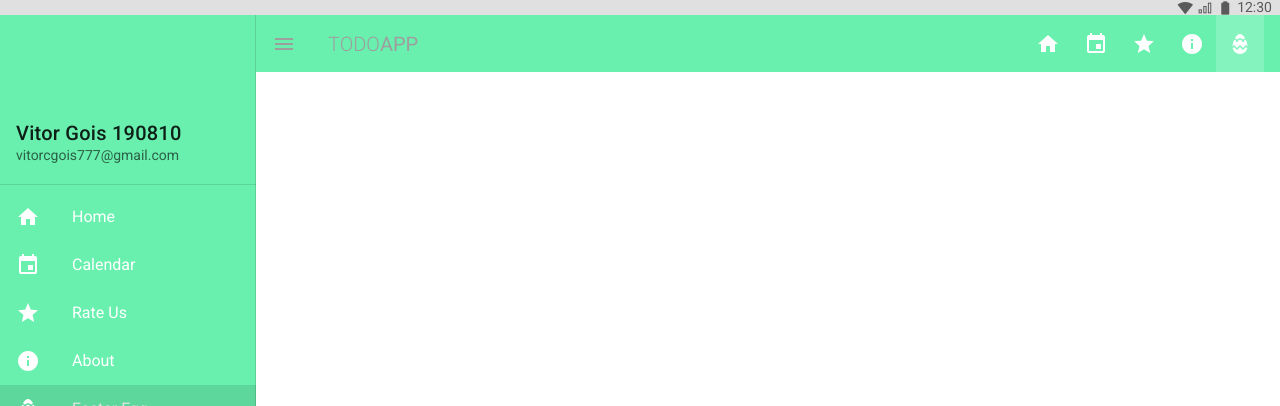
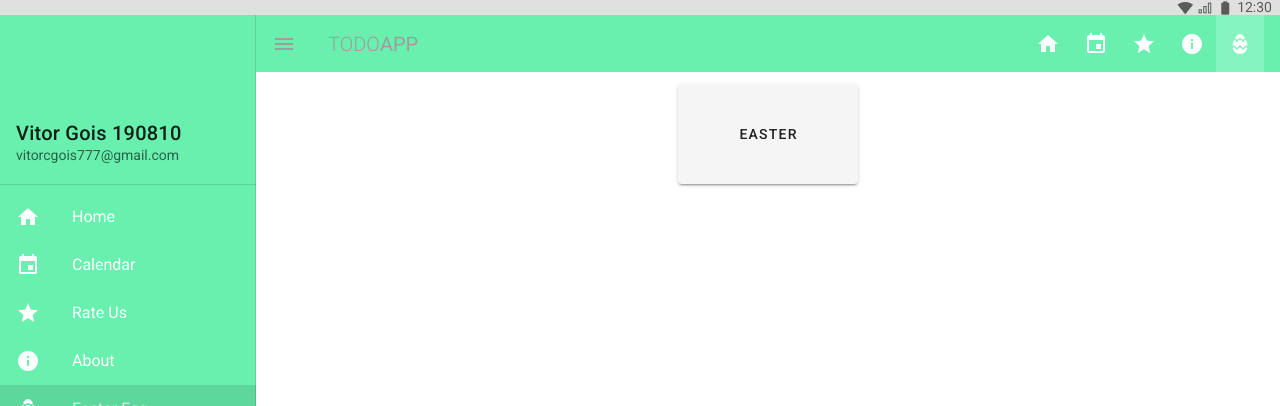
Before and after one commit to VitorGois/hellorword-vue, a Vue app: page /easter in a window 1280 px wide. Shown: the top 406 px of the page. Built offline with nearby package versions, Linux system fonts and the light colour scheme.

Commit message:
add dog easter egg page

```diff
--- a/package.json
+++ b/package.json
@@ -8,6 +8,7 @@
     "lint": "vue-cli-service lint"
   },
   "dependencies": {
+    "axios": "^0.24.0",
     "core-js": "^3.6.5",
     "material-design-icons-iconfont": "^6.1.1",
     "vue": "^2.6.11",
--- a/src/router/index.js
+++ b/src/router/index.js
@@ -5,6 +5,7 @@ import HelloWorld from '../views/HelloWorld'
 import About from '../views/About'
 import Calendar from '../views/Calendar'
 import RateUs from '../views/RateUs'
+import EasterEgg from '../views/EasterEgg'
 
 Vue.use(VueRouter)
 
@@ -33,6 +34,11 @@ const routes = [
     path: '/rateus',
     name: 'RateUs',
     component: RateUs
+  },
+  {
+    path: '/easter',
+    name: 'easterEgg',
+    component: EasterEgg
   }
 ]
 
--- /dev/null
+++ b/src/views/EasterEgg.vue
@@ -0,0 +1,52 @@
+<template>
+  <v-container>
+    <v-row class="text-center">
+      <v-col cols='12'>
+        <div class="about">
+          <v-btn width="180" height="100" @click="fetch(); show = !show">Easter</v-btn>
+        </div>
+
+        <div style="padding: 10vh">
+          <v-card
+            class="mx-auto"
+            max-width="344"
+            v-if="show"
+          >
+            <v-img
+              :src="dog"
+              height="200px"
+            ></v-img>
+
+            <v-card-title class="justify-center">
+              AUAU
+            </v-card-title>
+          </v-card>
+        </div>
+      </v-col>
+    </v-row>
+
+  </v-container>
+</template>
+
+<script>
+  import axios from 'axios'
+
+  export default {
+    name: 'EasterEgg',
+    data(){
+      return {
+        dog: null,
+        show: false
+      }
+    },
+    methods: {
+      fetch() {
+        console.log('oi');
+        axios.get('https://dog.ceo/api/breeds/image/random')
+          .then((res) => {
+            this.dog = res.data.message;
+          })
+      }
+    }
+  }
+</script>
```
Also changed, not shown: 1 other file (tests, documents, lock files or other folders).
